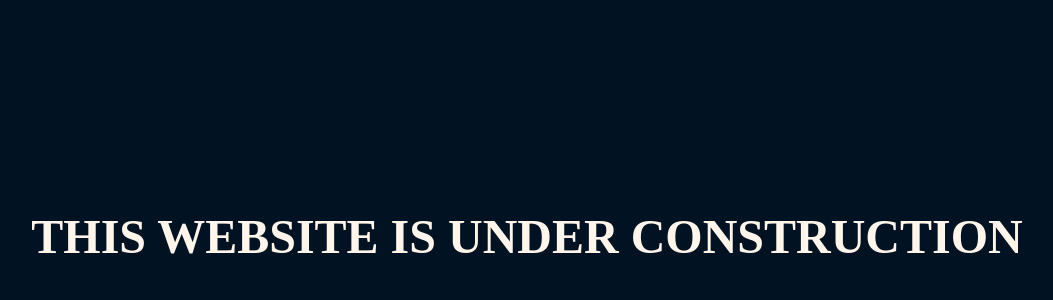
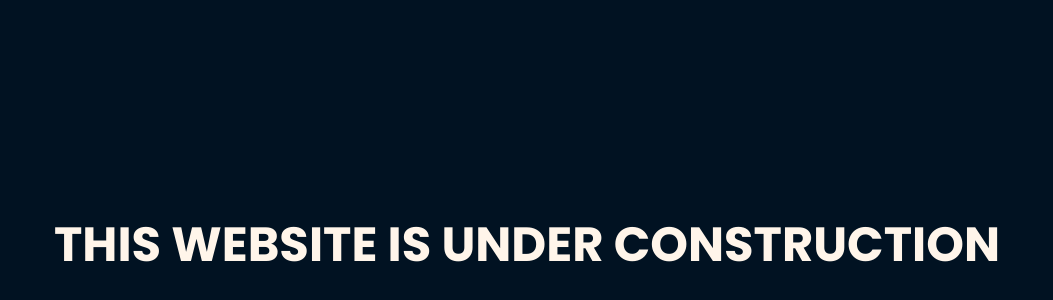
Before and after one commit to iamislamtb/iamislamtb.github.io, a plain HTML site: page index.html in a window 1280 px wide. Shown: the part 76-376 px from the top of the page, without its empty margins (113-1166 px from the left). Drawn offline with Linux system fonts and the light colour scheme.

Commit message:
changed the font of the main page

```diff
--- a/index.html
+++ b/index.html
@@ -5,6 +5,11 @@
   <meta charset="UTF-8">
   <meta name="viewport" content="width=device-width, initial-scale=1.0">
   <title>projects exhibit</title>
+  <link rel="preconnect" href="https://fonts.googleapis.com">
+  <link rel="preconnect" href="https://fonts.gstatic.com" crossorigin>
+  <link
+    href="https://fonts.googleapis.com/css2?family=Poppins:ital,wght@0,100;0,200;0,300;0,400;0,500;0,600;0,700;0,800;0,900;1,100;1,200;1,300;1,400;1,500;1,600;1,700;1,800;1,900&display=swap"
+    rel="stylesheet">
   <link rel="stylesheet" href="style.css">
 </head>
 
--- a/style.css
+++ b/style.css
@@ -3,6 +3,7 @@ body {
 }
 main {
   display: flex;
+  font-family: "poppins", sans-serif;
   color: #fff5ea;
   align-items: center;
   justify-content: center;
```
